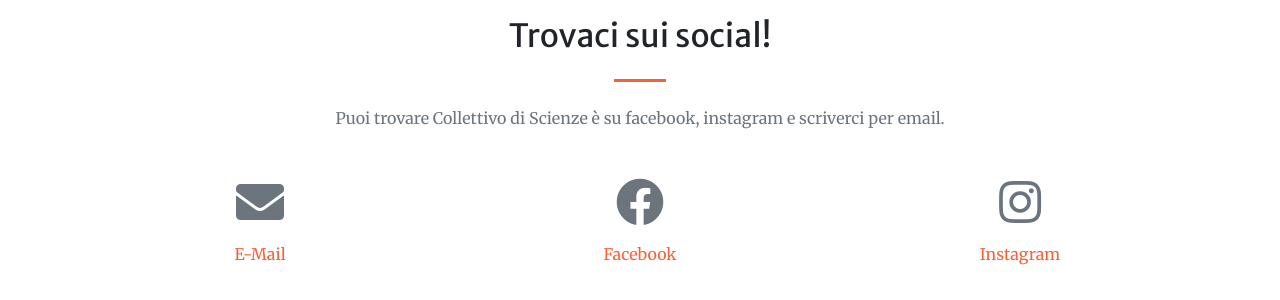
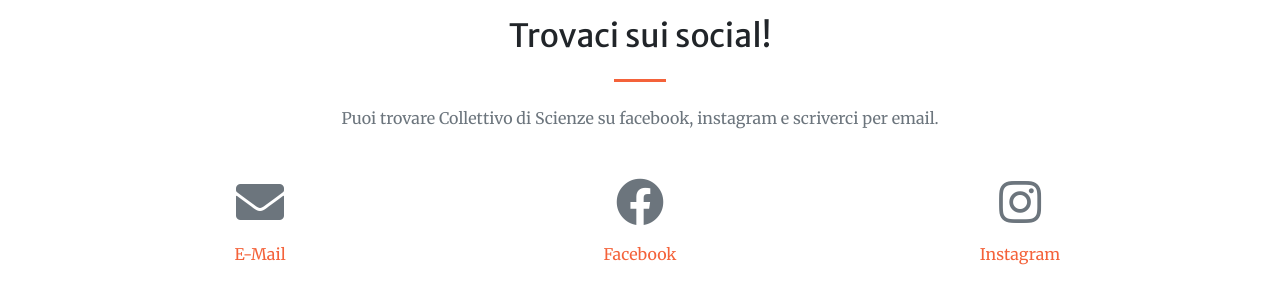
Before and after one commit to studentidisinistra/studentidisinistra.github.io, a Jekyll site: the page built from collettivodiscienze.md, in a window 1280 px wide and 900 px high, scrolled down 526 px. Shown: the part 391-691 px from the top of the window. Built offline with Jekyll 4.4.1, drawn with Linux system fonts in a browser that asks for light colours; nearby versions of some CDN libraries.

```diff
--- a/collettivodiscienze.md
+++ b/collettivodiscienze.md
@@ -21,7 +21,7 @@ sections:
     section_id: contatti
     title: Trovaci sui social!
     text: >-
-      Puoi trovare Collettivo di Scienze è su facebook, instagram e scriverci per email.
+      Puoi trovare Collettivo di Scienze su facebook, instagram e scriverci per email.
     #Clicca anche sui loghi dei collettivi per scoprire di più, trovare le loro pagine e contatti.
     actions:
     - title: E-Mail
```
